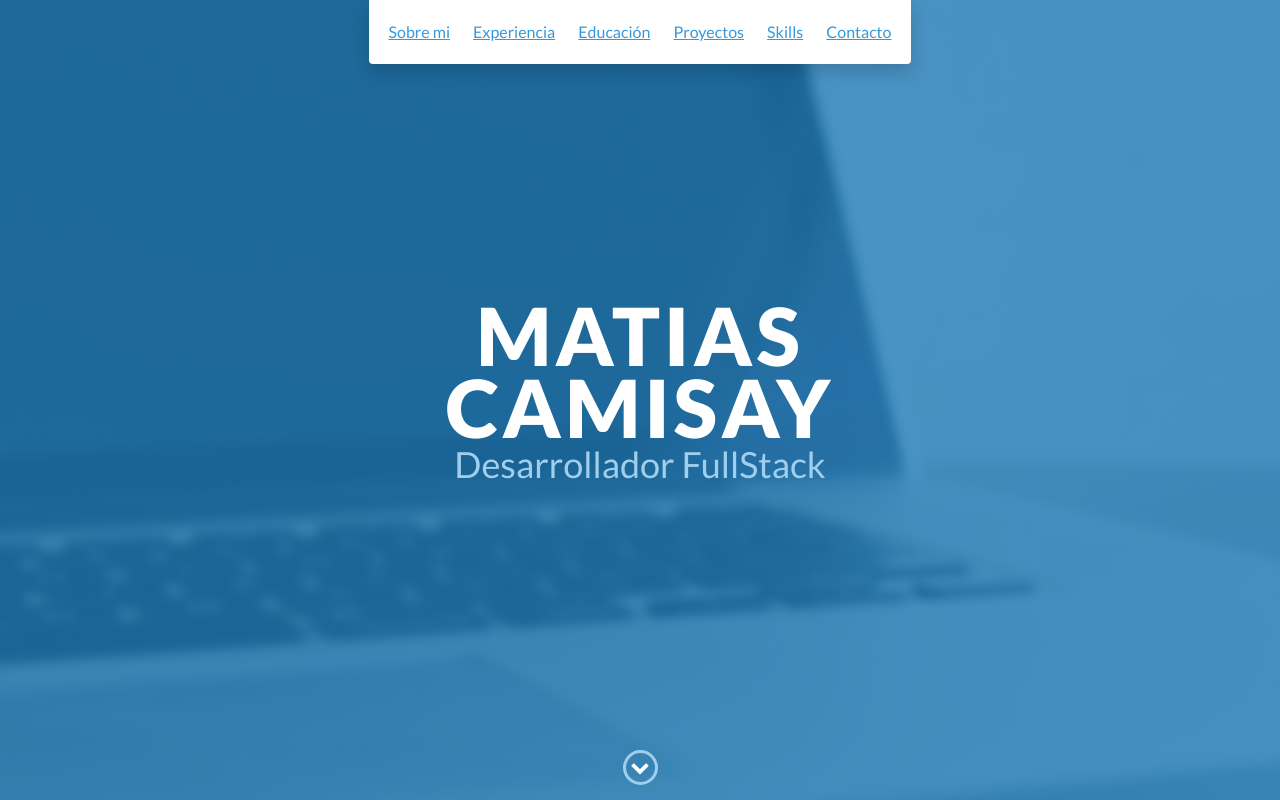
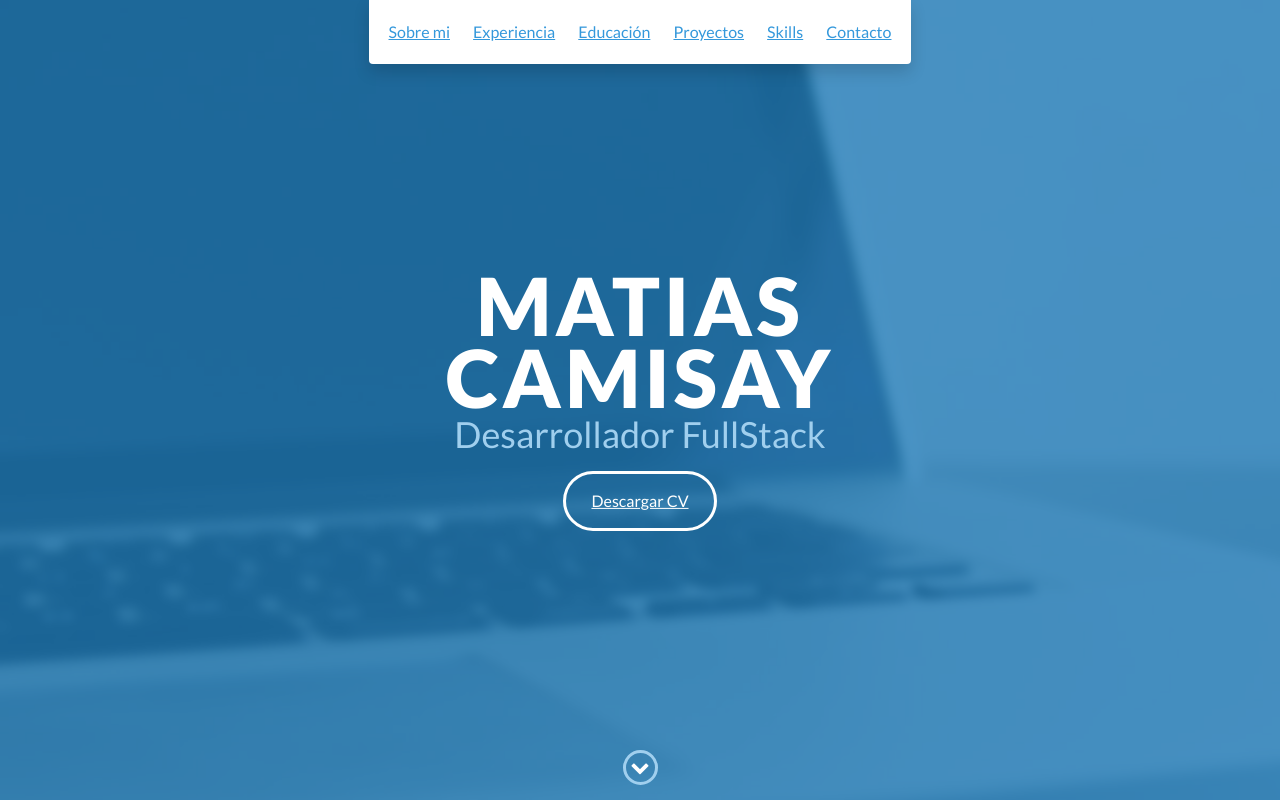
Before and after one commit to maticamisay/portfolio, a website: page index.html in a window 1280 px wide. Shown: the top 800 px of the page. Drawn offline with nearby package versions, Linux system fonts and the light colour scheme.

Commit message:
Update index.html

```diff
--- a/index.html
+++ b/index.html
@@ -52,7 +52,7 @@
       <div id="lead-content">
         <h1>Matias Camisay</h1>
         <h2>Desarrollador FullStack</h2>
-        <!-- <a href="#" class="btn-rounded-white">Descargar CV</a> -->
+        <a href="https://www.dropbox.com/s/96edxlse67n8vkx/CV%20Matias%20Camisay%20%231.pdf?dl=0" target="_blank" class="btn-rounded-white">Descargar CV</a>
       </div>
       <!-- End #lead-content -->
 
```
